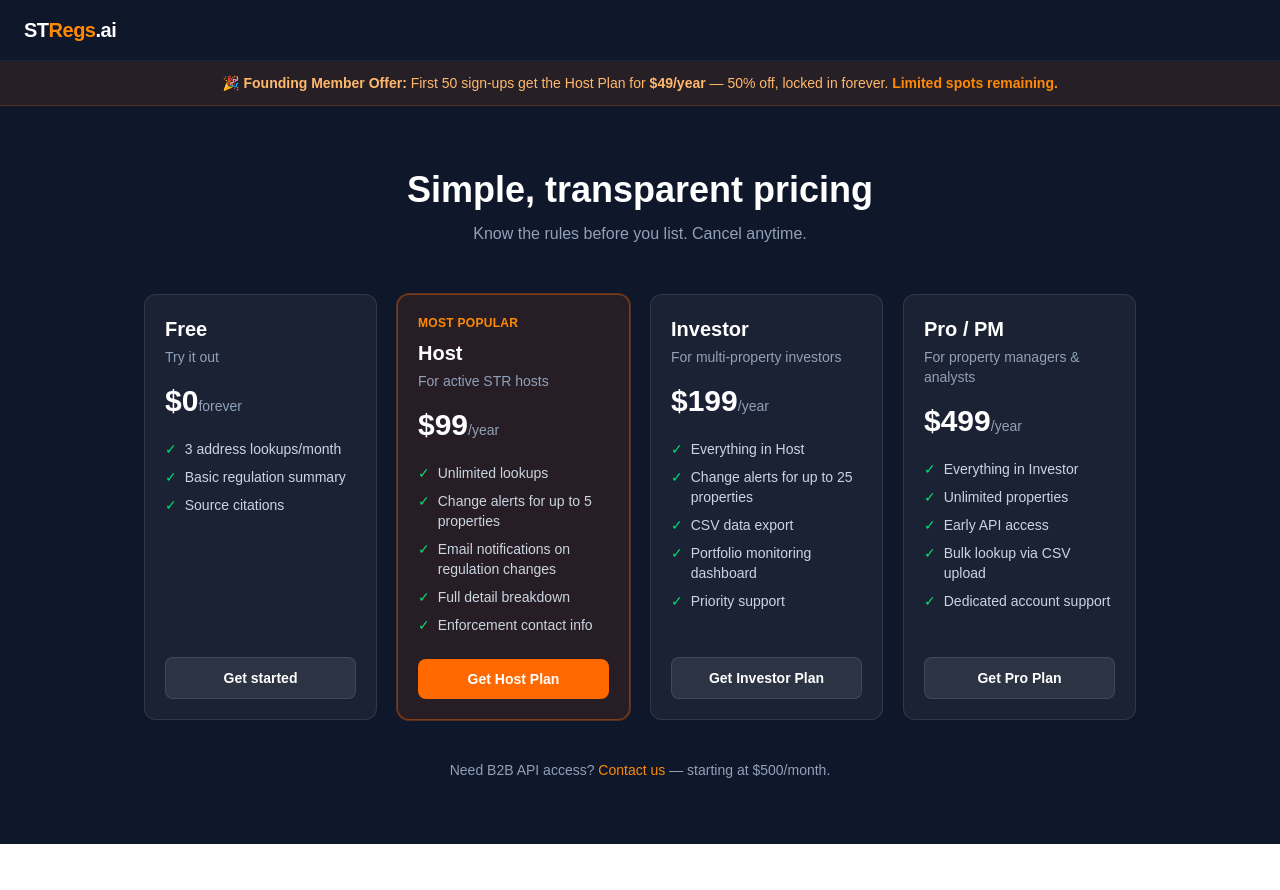
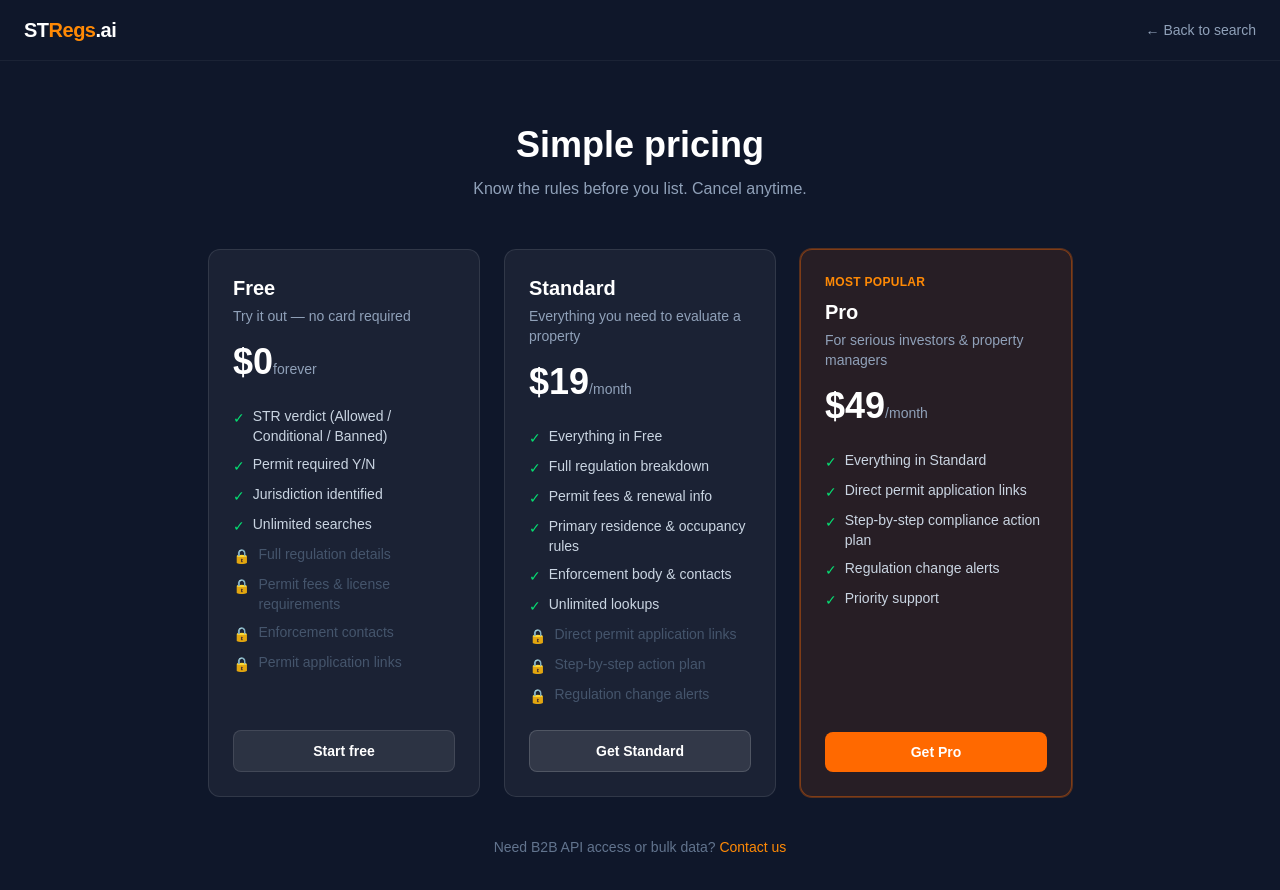
Before and after one commit to rseal76/stregs-ai, a Next.js app: page /pricing in a window 1280 px wide. Shown: the top 890 px of the page. Before the commit the page ends 844 px from the top, so only its background shows below. Built offline with nearby package versions, Linux system fonts and the light colour scheme.

Commit message:
fix: pricing page — Free// tiers with correct features; add upgrade CTA on results page

```diff
--- a/app/pricing/page.tsx
+++ b/app/pricing/page.tsx
@@ -5,95 +5,90 @@
     name: 'Free',
     price: '$0',
     period: 'forever',
-    description: 'Try it out',
+    description: 'Try it out — no card required',
     features: [
-      '3 address lookups/month',
-      'Basic regulation summary',
-      'Source citations',
+      'STR verdict (Allowed / Conditional / Banned)',
+      'Permit required Y/N',
+      'Jurisdiction identified',
+      'Unlimited searches',
     ],
-    cta: 'Get started',
+    locked: [
+      'Full regulation details',
+      'Permit fees & license requirements',
+      'Enforcement contacts',
+      'Permit application links',
+    ],
+    cta: 'Start free',
     href: '/',
     highlighted: false,
+    stripe: null,
   },
   {
-    name: 'Host',
-    price: '$99',
-    period: '/year',
-    description: 'For active STR hosts',
+    name: 'Standard',
+    price: '$19',
+    period: '/month',
+    description: 'Everything you need to evaluate a property',
     features: [
+      'Everything in Free',
+      'Full regulation breakdown',
+      'Permit fees & renewal info',
+      'Primary residence & occupancy rules',
+      'Enforcement body & contacts',
       'Unlimited lookups',
-      'Change alerts for up to 5 properties',
-      'Email notifications on regulation changes',
-      'Full detail breakdown',
-      'Enforcement contact info',
     ],
-    cta: 'Get Host Plan',
-    href: '#',
-    highlighted: true,
+    locked: [
+      'Direct permit application links',
+      'Step-by-step action plan',
+      'Regulation change alerts',
+    ],
+    cta: 'Get Standard',
+    href: '/api/stripe/checkout?tier=standard',
+    highlighted: false,
+    stripe: 'standard',
   },
   {
-    name: 'Investor',
-    price: '$199',
-    period: '/year',
-    description: 'For multi-property investors',
+    name: 'Pro',
+    price: '$49',
+    period: '/month',
+    description: 'For serious investors & property managers',
     features: [
-      'Everything in Host',
-      'Change alerts for up to 25 properties',
-      'CSV data export',
-      'Portfolio monitoring dashboard',
+      'Everything in Standard',
+      'Direct permit application links',
+      'Step-by-step compliance action plan',
+      'Regulation change alerts',
       'Priority support',
     ],
-    cta: 'Get Investor Plan',
-    href: '#',
-    highlighted: false,
-  },
-  {
-    name: 'Pro / PM',
-    price: '$499',
-    period: '/year',
-    description: 'For property managers & analysts',
-    features: [
-      'Everything in Investor',
-      'Unlimited properties',
-      'Early API access',
-      'Bulk lookup via CSV upload',
-      'Dedicated account support',
-    ],
-    cta: 'Get Pro Plan',
-    href: '#',
-    highlighted: false,
+    locked: [],
+    cta: 'Get Pro',
+    href: '/api/stripe/checkout?tier=pro',
+    highlighted: true,
+    stripe: 'pro',
   },
 ];
 
 export default function PricingPage() {
   return (
     <main className="min-h-screen bg-[#0f172a] text-white">
-      <nav className="px-6 py-4 border-b border-white/5">
+      <nav className="px-6 py-4 border-b border-white/5 flex items-center justify-between">
         <Link href="/" className="text-xl font-bold tracking-tight">
           ST<span className="text-orange-400">Regs</span>.ai
         </Link>
+        <Link href="/" className="text-sm text-slate-400 hover:text-white transition-colors">
+          ← Back to search
+        </Link>
       </nav>
 
-      {/* Founding member banner */}
-      <div className="bg-orange-500/10 border-b border-orange-500/20 px-4 py-3 text-center">
-        <p className="text-sm text-orange-300">
-          🎉 <strong>Founding Member Offer:</strong> First 50 sign-ups get the Host Plan for{' '}
-          <strong>$49/year</strong> — 50% off, locked in forever.{' '}
-          <span className="text-orange-400 font-semibold">Limited spots remaining.</span>
-        </p>
-      </div>
-
-      <div className="max-w-5xl mx-auto px-4 py-16">
-        <h1 className="text-3xl sm:text-4xl font-bold text-center mb-3">Simple, transparent pricing</h1>
+      <div className="max-w-4xl mx-auto px-4 py-16">
+        <h1 className="text-3xl sm:text-4xl font-bold text-center mb-3">Simple pricing</h1>
         <p className="text-slate-400 text-center mb-12">
           Know the rules before you list. Cancel anytime.
         </p>
 
-        <div className="grid grid-cols-1 sm:grid-cols-2 lg:grid-cols-4 gap-5">
+        <div className="grid grid-cols-1 sm:grid-cols-3 gap-6">
           {TIERS.map((tier) => (
             <div
               key={tier.name}
-              className={`rounded-xl border p-5 flex flex-col ${
+              className={`rounded-xl border p-6 flex flex-col ${
                 tier.highlighted
                   ? 'bg-orange-500/10 border-orange-500/40 ring-1 ring-orange-500/30'
                   : 'bg-white/5 border-white/10'
@@ -106,24 +101,36 @@
               )}
               <h2 className="text-xl font-bold mb-1">{tier.name}</h2>
               <p className="text-slate-400 text-sm mb-4">{tier.description}</p>
-              <div className="mb-5">
-                <span className="text-3xl font-bold">{tier.price}</span>
+              <div className="mb-6">
+                <span className="text-4xl font-bold">{tier.price}</span>
                 <span className="text-slate-400 text-sm">{tier.period}</span>
               </div>
-              <ul className="space-y-2 mb-6 flex-1">
+
+              {/* Included features */}
+              <ul className="space-y-2 mb-4 flex-1">
                 {tier.features.map((f) => (
                   <li key={f} className="flex gap-2 text-sm text-slate-300">
-                    <span className="text-green-400 shrink-0">✓</span>
+                    <span className="text-green-400 shrink-0 mt-0.5">✓</span>
+                    {f}
+                  </li>
+                ))}
+                {/* Locked features */}
+                {tier.locked.map((f) => (
+                  <li key={f} className="flex gap-2 text-sm text-slate-600">
+                    <span className="shrink-0 mt-0.5">🔒</span>
                     {f}
                   </li>
                 ))}
               </ul>
+
               <a
                 href={tier.href}
-                className={`block text-center rounded-lg px-4 py-2.5 text-sm font-semibold transition-colors ${
+                className={`block text-center rounded-lg px-4 py-2.5 text-sm font-semibold transition-colors mt-2 ${
                   tier.highlighted
                     ? 'bg-orange-500 hover:bg-orange-400 text-white'
-                    : 'bg-white/8 hover:bg-white/12 text-white border border-white/10'
+                    : tier.name === 'Free'
+                    ? 'bg-white/8 hover:bg-white/12 text-white border border-white/10'
+                    : 'bg-white/10 hover:bg-white/15 text-white border border-white/15'
                 }`}
               >
                 {tier.cta}
@@ -132,16 +139,12 @@
           ))}
         </div>
 
-        {/* API note */}
-        <div className="mt-10 text-center">
-          <p className="text-slate-400 text-sm">
-            Need B2B API access?{' '}
-            <a href="mailto:api@stregs.ai" className="text-orange-400 hover:underline">
-              Contact us
-            </a>{' '}
-            — starting at $500/month.
-          </p>
-        </div>
+        <p className="text-center text-slate-500 text-sm mt-10">
+          Need B2B API access or bulk data?{' '}
+          <a href="mailto:hello@stregs.ai" className="text-orange-400 hover:underline">
+            Contact us
+          </a>
+        </p>
       </div>
     </main>
   );
--- a/app/results/page.tsx
+++ b/app/results/page.tsx
@@ -336,6 +336,24 @@
         </div>
       )}
 
+      {/* Upgrade CTA */}
+      <div className="bg-orange-500/10 border border-orange-500/30 rounded-xl p-5 mb-4">
+        <div className="flex items-start justify-between gap-4">
+          <div>
+            <h2 className="text-sm font-semibold text-white mb-1">🔒 Want the full report?</h2>
+            <p className="text-xs text-slate-400">
+              Unlock permit application links, step-by-step compliance plans, and change alerts for $19/mo.
+            </p>
+          </div>
+          <a
+            href="/pricing"
+            className="shrink-0 bg-orange-500 hover:bg-orange-400 text-white text-xs font-semibold rounded-lg px-4 py-2 transition-colors whitespace-nowrap"
+          >
+            See plans →
+          </a>
+        </div>
+      </div>
+
       {/* Change alerts CTA */}
       <div className="bg-white/5 border border-white/10 rounded-xl p-5">
         <h2 className="text-sm font-semibold text-white mb-1">Get notified when these regulations change</h2>
```
